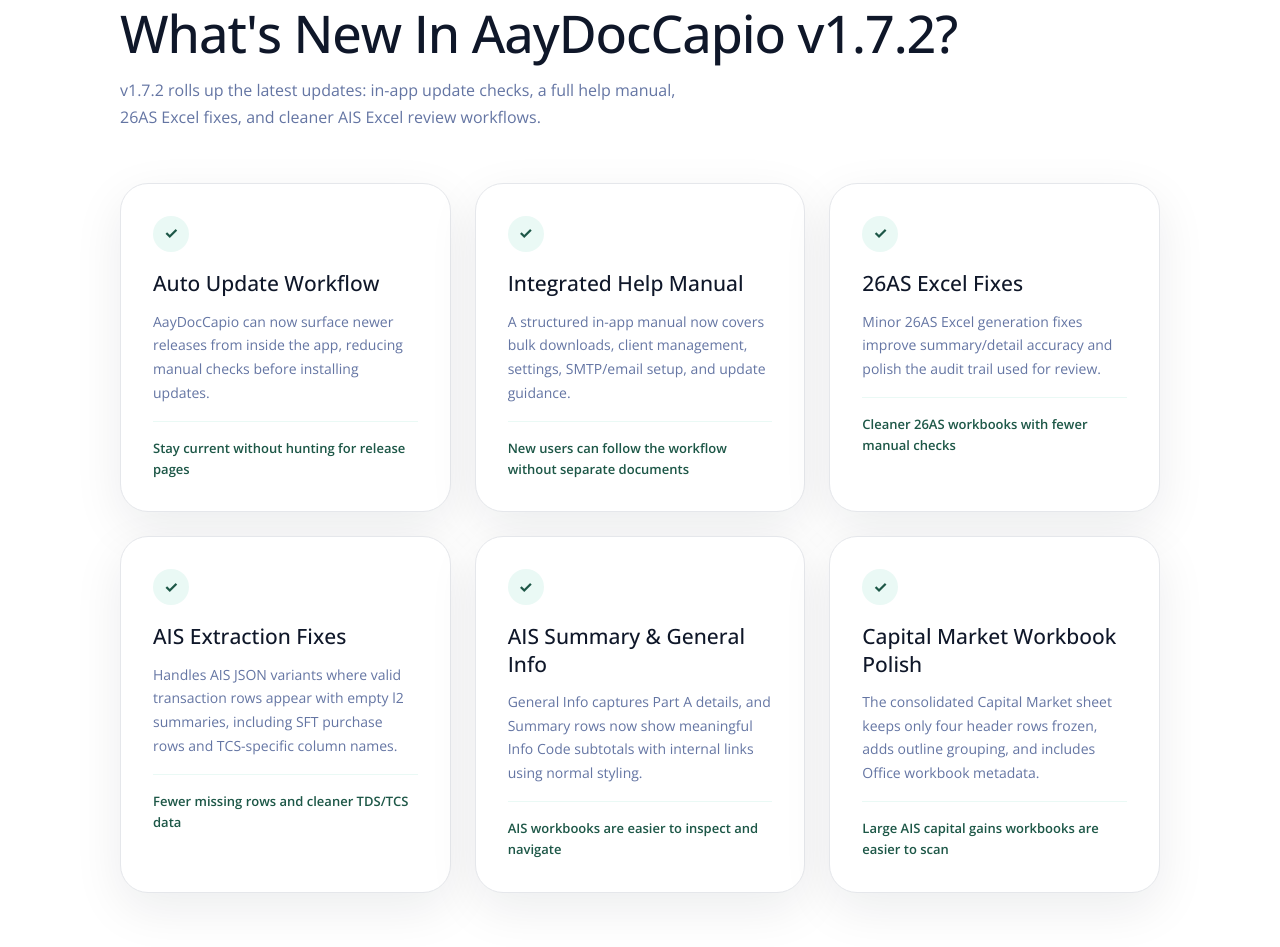
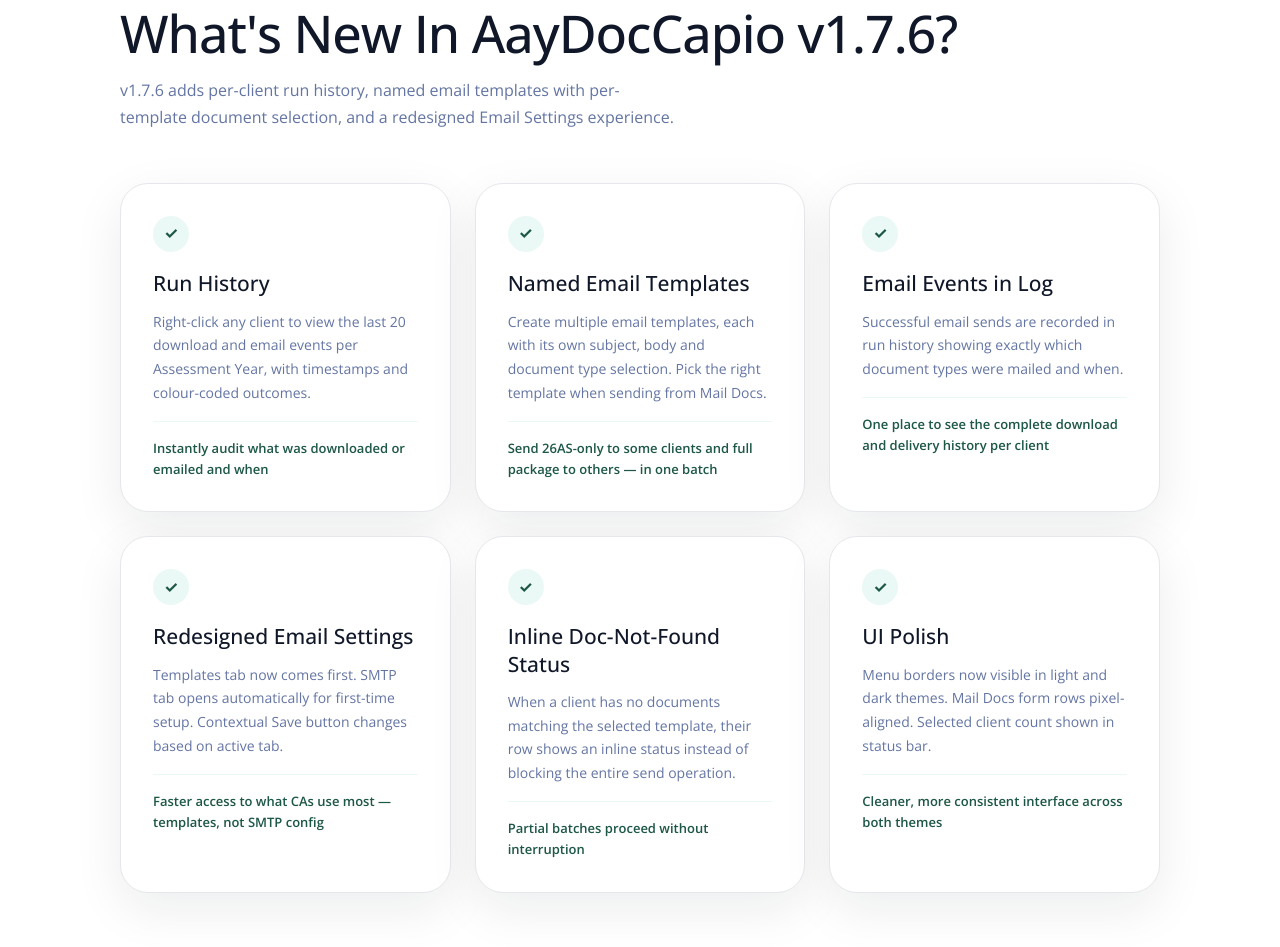
Before and after one commit to dkbholusaria/AayDocCapio, a plain HTML site: page docs/index.html in a window 1280 px wide. Shown: the part 1233-2180 px from the top of the page. Drawn offline with nearby package versions, Linux system fonts and the light colour scheme; a web font is replaced by a local one.

Commit message:
chore(release): bump version to v1.7.6
Update version, changelogs, READMEs, docs/index.html and pyproject.toml
for the v1.7.6 release (F-13 run history + F-17 named email templates).

Co-Authored-By: Claude Sonnet 4.6 <noreply@anthropic.com>

```diff
--- a/docs/index.html
+++ b/docs/index.html
@@ -1168,19 +1168,19 @@
   <div class="hero-left">
     <div class="eyebrow">
       <div class="eyebrow-dot"></div>
-      Release Notes · AayDocCapio v1.7.2
-    </div>
-
-    <h1>AayDocCapio v1.7.2<br>Release Notes for<br><span class="accent">AIS, 26AS,<br>Excel &amp; Email</span></h1>
+      Release Notes · AayDocCapio v1.7.6
+    </div>
+
+    <h1>AayDocCapio v1.7.6<br>Release Notes for<br><span class="accent">AIS, 26AS,<br>Excel &amp; Email</span></h1>
 
     <p class="hero-desc">
-      Explore the key v1.7.2 updates, including <strong>Auto Update</strong>, the new
+      Explore the key v1.7.6 updates, including <strong>Auto Update</strong>, the new
       integrated Help Manual, 26AS Excel generation fixes, and polished AIS Excel
       workbooks.
     </p>
 
     <div class="hero-cta-row">
-      <a class="btn-primary" href="#download">⬇ Download v1.7.2</a>
+      <a class="btn-primary" href="#download">⬇ Download v1.7.6</a>
       <a class="btn-outline" href="#features">View Key Features</a>
     </div>
 
@@ -1240,7 +1240,7 @@
 
 <!-- Release strip -->
 <div class="release-strip">
-  <span class="release-badge-pill">Latest Release · v1.7.2 · 19 Jun 2026</span>
+  <span class="release-badge-pill">Latest Release · v1.7.6 · 20 Jun 2026</span>
   Auto Update, integrated Help Manual, 26AS Excel fixes, and AIS workbook polish
 </div>
 
@@ -1250,45 +1250,45 @@
 <section id="whats-new">
   <div class="section-wrap">
     <div class="section-eyebrow"><div class="eyebrow-dot-sm"></div> Key Updates</div>
-    <h2>What's New In AayDocCapio v1.7.2?</h2>
-    <p class="section-sub">v1.7.2 rolls up the latest updates: in-app update checks, a full help manual, 26AS Excel fixes, and cleaner AIS Excel review workflows.</p>
+    <h2>What's New In AayDocCapio v1.7.6?</h2>
+    <p class="section-sub">v1.7.6 adds per-client run history, named email templates with per-template document selection, and a redesigned Email Settings experience.</p>
 
     <div class="feature-grid">
       <div class="feature-card">
         <div class="fc-check">✓</div>
-        <h3>Auto Update Workflow</h3>
-        <p>AayDocCapio can now surface newer releases from inside the app, reducing manual checks before installing updates.</p>
-        <div class="fc-benefit">Stay current without hunting for release pages</div>
+        <h3>Run History</h3>
+        <p>Right-click any client to view the last 20 download and email events per Assessment Year, with timestamps and colour-coded outcomes.</p>
+        <div class="fc-benefit">Instantly audit what was downloaded or emailed and when</div>
       </div>
       <div class="feature-card">
         <div class="fc-check">✓</div>
-        <h3>Integrated Help Manual</h3>
-        <p>A structured in-app manual now covers bulk downloads, client management, settings, SMTP/email setup, and update guidance.</p>
-        <div class="fc-benefit">New users can follow the workflow without separate documents</div>
+        <h3>Named Email Templates</h3>
+        <p>Create multiple email templates, each with its own subject, body and document type selection. Pick the right template when sending from Mail Docs.</p>
+        <div class="fc-benefit">Send 26AS-only to some clients and full package to others — in one batch</div>
       </div>
       <div class="feature-card">
         <div class="fc-check">✓</div>
-        <h3>26AS Excel Fixes</h3>
-        <p>Minor 26AS Excel generation fixes improve summary/detail accuracy and polish the audit trail used for review.</p>
-        <div class="fc-benefit">Cleaner 26AS workbooks with fewer manual checks</div>
+        <h3>Email Events in Log</h3>
+        <p>Successful email sends are recorded in run history showing exactly which document types were mailed and when.</p>
+        <div class="fc-benefit">One place to see the complete download and delivery history per client</div>
       </div>
       <div class="feature-card">
         <div class="fc-check">✓</div>
-        <h3>AIS Extraction Fixes</h3>
-        <p>Handles AIS JSON variants where valid transaction rows appear with empty l2 summaries, including SFT purchase rows and TCS-specific column names.</p>
-        <div class="fc-benefit">Fewer missing rows and cleaner TDS/TCS data</div>
+        <h3>Redesigned Email Settings</h3>
+        <p>Templates tab now comes first. SMTP tab opens automatically for first-time setup. Contextual Save button changes based on active tab.</p>
+        <div class="fc-benefit">Faster access to what CAs use most — templates, not SMTP config</div>
       </div>
       <div class="feature-card">
         <div class="fc-check">✓</div>
-        <h3>AIS Summary &amp; General Info</h3>
-        <p>General Info captures Part A details, and Summary rows now show meaningful Info Code subtotals with internal links using normal styling.</p>
-        <div class="fc-benefit">AIS workbooks are easier to inspect and navigate</div>
+        <h3>Inline Doc-Not-Found Status</h3>
+        <p>When a client has no documents matching the selected template, their row shows an inline status instead of blocking the entire send operation.</p>
+        <div class="fc-benefit">Partial batches proceed without interruption</div>
       </div>
       <div class="feature-card">
         <div class="fc-check">✓</div>
-        <h3>Capital Market Workbook Polish</h3>
-        <p>The consolidated Capital Market sheet keeps only four header rows frozen, adds outline grouping, and includes Office workbook metadata.</p>
-        <div class="fc-benefit">Large AIS capital gains workbooks are easier to scan</div>
+        <h3>UI Polish</h3>
+        <p>Menu borders now visible in light and dark themes. Mail Docs form rows pixel-aligned. Selected client count shown in status bar.</p>
+        <div class="fc-benefit">Cleaner, more consistent interface across both themes</div>
       </div>
     </div>
   </div>
@@ -1425,23 +1425,23 @@
 <section class="alt" id="download">
   <div class="section-wrap">
     <div class="section-eyebrow"><div class="eyebrow-dot-sm"></div> Download</div>
-    <h2>Download AayDocCapio v1.7.2</h2>
+    <h2>Download AayDocCapio v1.7.6</h2>
     <p class="section-sub">Windows 10 / 11 64-bit · macOS Apple Silicon · Requires Google Chrome for AIS/TIS</p>
     <div class="download-grid">
       <div class="download-card">
         <h3>Windows Setup</h3>
         <p>Recommended for most existing Windows users. Use if you previously installed with the .exe setup.</p>
-        <a class="dl-btn dl-btn-primary" href="https://github.com/dkbholusaria/AayDocCapio/releases/download/v1.7.2/AayDocCapio_Setup_v1.7.2.exe">Download .exe<sub>v1.7.2 · Wizard Installer</sub></a>
+        <a class="dl-btn dl-btn-primary" href="https://github.com/dkbholusaria/AayDocCapio/releases/download/v1.7.6/AayDocCapio_Setup_v1.7.6.exe">Download .exe<sub>v1.7.6 · Wizard Installer</sub></a>
       </div>
       <div class="download-card">
         <h3>Windows MSI</h3>
         <p>For new enterprise or IT-managed installs. Uninstall the .exe version first if switching.</p>
-        <a class="dl-btn dl-btn-secondary" href="https://github.com/dkbholusaria/AayDocCapio/releases/download/v1.7.2/AayDocCapio_Setup_v1.7.2.msi">Download .msi<sub>v1.7.2 · Silent / managed install</sub></a>
+        <a class="dl-btn dl-btn-secondary" href="https://github.com/dkbholusaria/AayDocCapio/releases/download/v1.7.6/AayDocCapio_Setup_v1.7.6.msi">Download .msi<sub>v1.7.6 · Silent / managed install</sub></a>
       </div>
       <div class="download-card">
         <h3>macOS App</h3>
         <p>Apple Silicon app bundle packaged as a zip. Open via right-click → Open if Gatekeeper warns.</p>
-        <a class="dl-btn dl-btn-secondary" href="https://github.com/dkbholusaria/AayDocCapio/releases/download/v1.7.2/AayDocCapio-macos-arm64-v1.7.2.zip">Download macOS zip<sub>v1.7.2 · .app bundle</sub></a>
+        <a class="dl-btn dl-btn-secondary" href="https://github.com/dkbholusaria/AayDocCapio/releases/download/v1.7.6/AayDocCapio-macos-arm64-v1.7.6.zip">Download macOS zip<sub>v1.7.6 · .app bundle</sub></a>
       </div>
     </div>
     <div class="av-warning">
```
Also changed, not shown: 6 other files.
